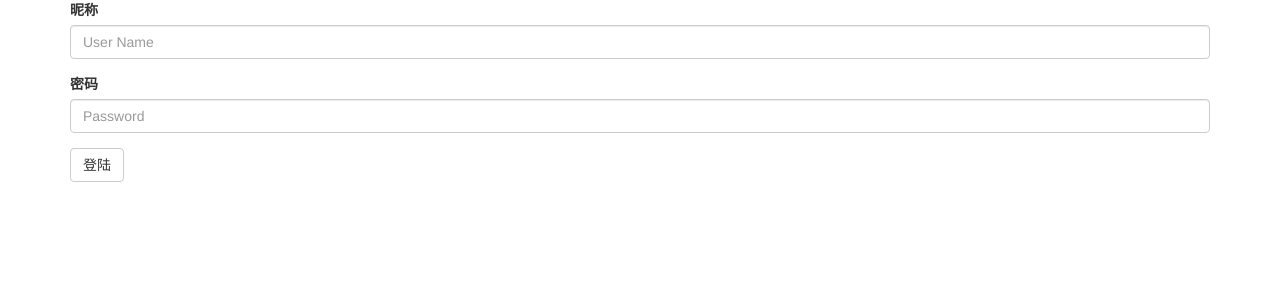
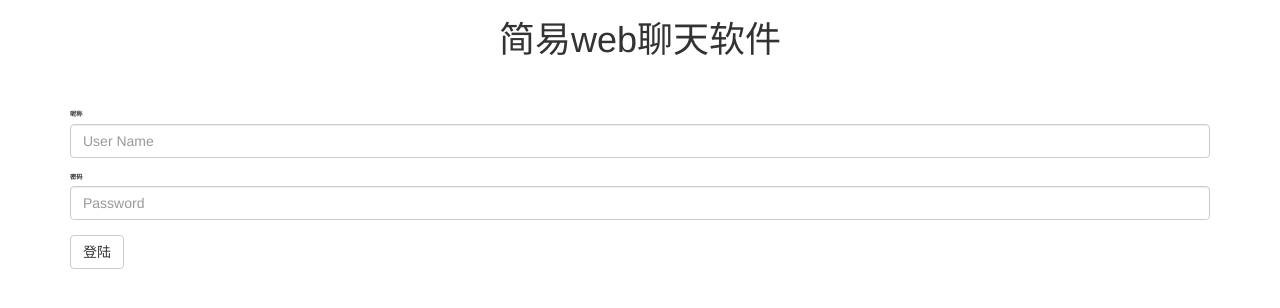
Before and after one commit to NanaMorse/learnSPA, a website: page public/index.html in a window 1280 px wide. Drawn offline with Linux system fonts and the light colour scheme.

Commit message:
添加首页标题，form居中

```diff
--- a/public/business/view/login.html
+++ b/public/business/view/login.html
@@ -1,11 +1,12 @@
 <div class="singlePage" id="page_login" data-title="登录">
-    <form>
+    <h1 class="h1 text-center">简易web聊天软件</h1>
+    <form class="login-form">
         <div class="form-group">
-            <label for="userNameIpt">昵称</label>
+            <label class="control-label" for="userNameIpt">昵称</label>
             <input type="text" class="form-control" id="userNameIpt" placeholder="User Name" maxlength="10">
         </div>
         <div class="form-group">
-            <label for="passwordIpt">密码</label>
+            <label class="control-label" for="passwordIpt">密码</label>
             <input type="password" class="form-control" id="passwordIpt" placeholder="Password" maxlength="12">
         </div>
     </form>
--- a/public/css/main.css
+++ b/public/css/main.css
@@ -1,10 +1,11 @@
-
-.msg-list {
-
+body {
+    font-size: 62.5%;
 }
 
-.msg-form{
-    padding-left: 15px;
-    padding-right: 15px;
-    padding-bottom: 15px;
+.login-h1 {
+    margin-top: 1em;
 }
+
+.login-form {
+    margin-top: 8em;
+}
```
